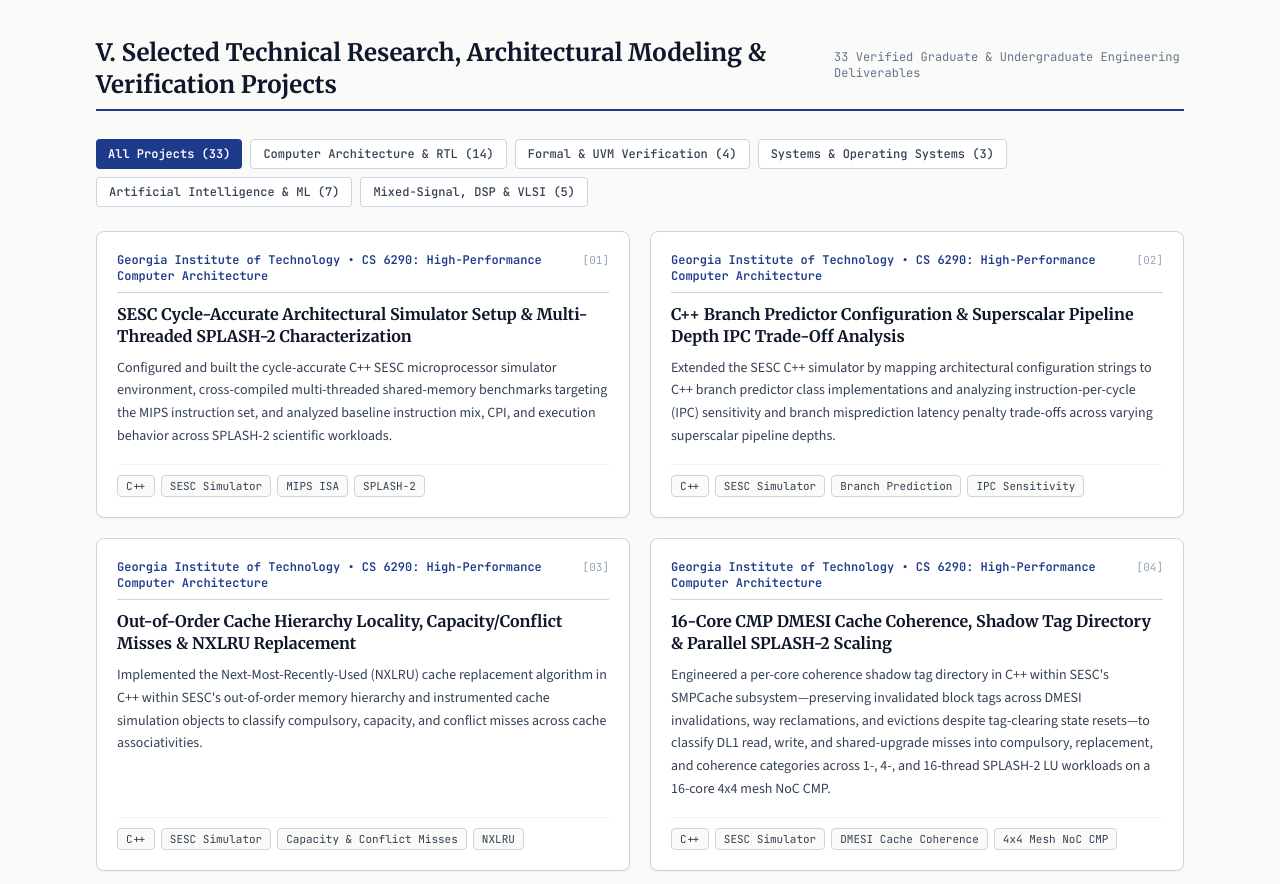
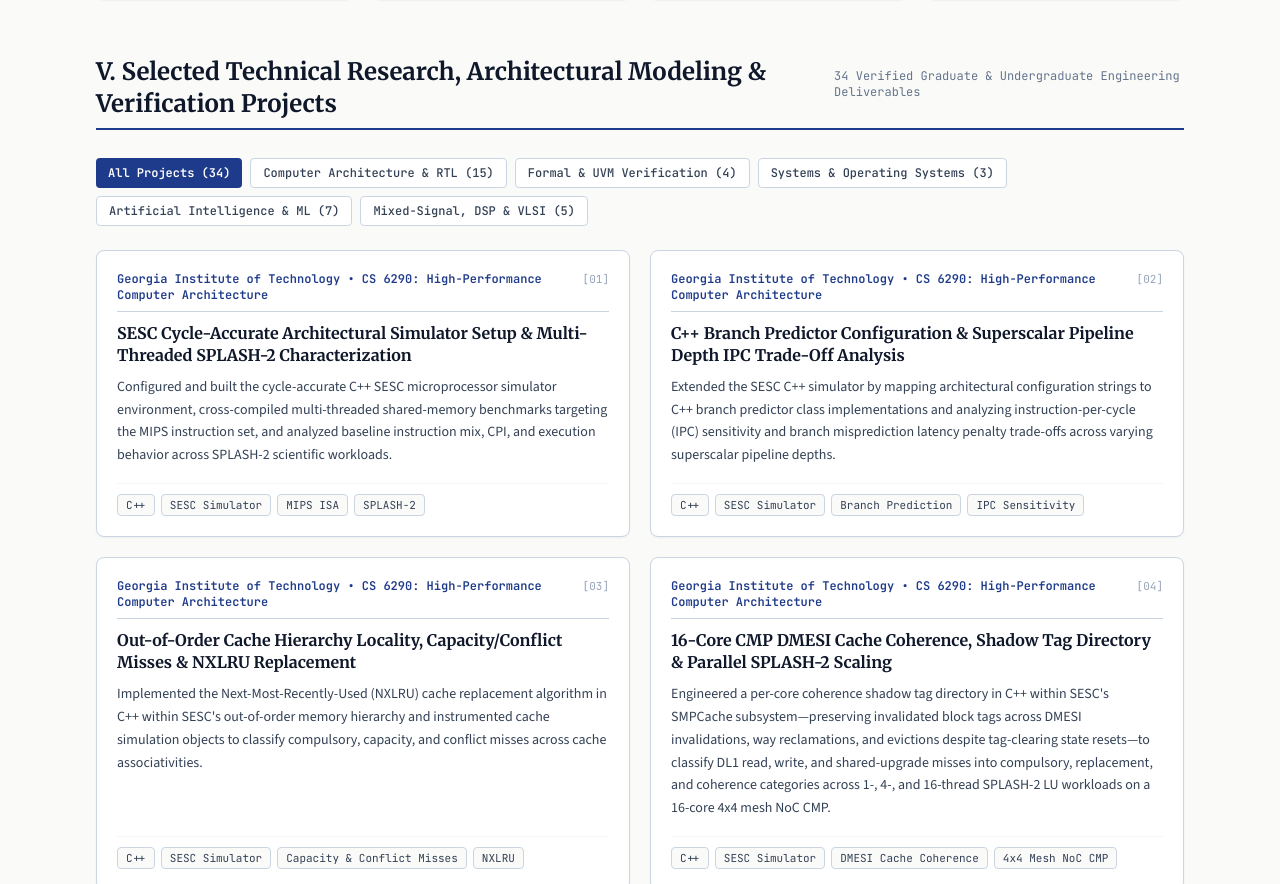
Before and after one commit to davveeeeeee/davveeeeeee.github.io, a plain HTML site: page index.html in a window 1280 px wide. Shown: the part 7274-8158 px from the top of the page. Drawn offline with nearby package versions, Linux system fonts and the light colour scheme.

Commit message:
Update index.html

```diff
--- a/index.html
+++ b/index.html
@@ -836,7 +836,7 @@
             <li><strong>Multi-Core CCX (EPYC &amp; Ryzen) &amp; Arm Cortex-A/X &amp; Neoverse Cores</strong></li>
             <li><strong>Superscalar OoO Pipelines (Fetch, Decode, Rename, ROB, CDB)</strong></li>
             <li><strong>Branch Prediction (2-Bit Moore FSM, BHT, SESC Predictors)</strong></li>
-            <li><strong>L0/L1/L2 Cache Hierarchies &amp; NXLRU Replacement Policy</strong></li>
+            <li><strong>L0/L1/L2 Cache Hierarchies &amp; Replacement Policies (LRU, SRRIP, BRRIP, DRRIP, NXLRU)</strong></li>
             <li><strong>Load/Store Units (LSU), Page Table-Walkers, TLB MMU &amp; ARMv8 PAC</strong></li>
             <li><strong>Interconnects, 2D Mesh NoC &amp; Coherency (AMBA CHI/AXI/AHB, DMESI Directory, MESI)</strong></li>
           </ul>
@@ -882,7 +882,7 @@
 
     <!-- ===================================================================
          SECTION V: SELECTED TECHNICAL RESEARCH, ARCHITECTURAL MODELING & VERIFICATION PROJECTS
-         (All 33 Verified Projects Across Georgia Tech, UCSC, UT Austin, SJSU & UCLA)
+         (All 34 Verified Projects Across Georgia Tech, UCSC, UT Austin, SJSU & UCLA)
          =================================================================== -->
     <section id="section-v" class="scroll-mt-24 lg:scroll-mt-20 space-y-6">
       <div class="academic-rule pb-2 flex flex-col lg:flex-row lg:items-baseline justify-between gap-2">
@@ -890,17 +890,17 @@
           V. Selected Technical Research, Architectural Modeling &amp; Verification Projects
         </h2>
         <span class="font-mono text-xs text-slate-500 dark:text-slate-400">
-          33 Verified Graduate &amp; Undergraduate Engineering Deliverables
+          34 Verified Graduate &amp; Undergraduate Engineering Deliverables
         </span>
       </div>
 
       <!-- Technical Domain Filter Bar -->
       <div class="no-print flex flex-wrap gap-2 pt-1">
         <button onclick="filterProjects('All')" data-filter="All" class="proj-tab px-3 py-1.5 rounded text-xs font-mono font-semibold bg-[#1e3a8a] dark:bg-[#60a5fa] text-white dark:text-slate-950 transition cursor-pointer">
-          All Projects (33)
+          All Projects (34)
         </button>
         <button onclick="filterProjects('Computer Architecture & RTL')" data-filter="Computer Architecture & RTL" class="proj-tab px-3 py-1.5 rounded text-xs font-mono font-medium bg-white dark:bg-[#111827] text-slate-700 dark:text-slate-300 border border-[#cbd5e1] dark:border-slate-700 hover:border-[#1e3a8a] dark:hover:border-[#60a5fa] transition cursor-pointer">
-          Computer Architecture &amp; RTL (14)
+          Computer Architecture &amp; RTL (15)
         </button>
         <button onclick="filterProjects('Formal & UVM Verification')" data-filter="Formal & UVM Verification" class="proj-tab px-3 py-1.5 rounded text-xs font-mono font-medium bg-white dark:bg-[#111827] text-slate-700 dark:text-slate-300 border border-[#cbd5e1] dark:border-slate-700 hover:border-[#1e3a8a] dark:hover:border-[#60a5fa] transition cursor-pointer">
           Formal &amp; UVM Verification (4)
@@ -1012,7 +1012,7 @@
   </footer>
 
   <!-- =====================================================================
-       DATA STORE & INTERACTIVE FILTERING (ALL 33 VERIFIED PROJECTS)
+       DATA STORE & INTERACTIVE FILTERING (ALL 34 VERIFIED PROJECTS)
        ===================================================================== -->
   <script>
     const projectsData = [
@@ -1081,7 +1081,7 @@
         tags: ['C', 'POSIX Threads (pthreads)', 'Mutex Sync', 'Concurrency']
       },
 
-      // 8–14: UC Santa Cruz Silicon Valley Extension
+      // 8–15: UC Santa Cruz Silicon Valley Extension
       {
         num: 8,
         group: 'Computer Architecture & RTL',
@@ -1096,12 +1096,21 @@
         group: 'Computer Architecture & RTL',
         institution: 'UC Santa Cruz Extension',
         course: 'VLSI.X415: High-Performance Computer Architecture',
+        title: 'Synthesizable 4-Way Multi-Policy Cache Replacement Controller RTL (LRU, SRRIP, BRRIP & DRRIP)',
+        description: 'Designed modular 6-submodule synthesizable SystemVerilog RTL for a 4-way single-set cache replacement controller supporting selectable True LRU, SRRIP, BRRIP, and DRRIP policies—implementing 2-bit LRU recency ranks, 2-bit RRPV counters with single-cycle closed-form set aging, bimodal (3,3,3,2) thrash-resistant insertion, and a 4-bit saturating DRRIP PSEL counter trained on leader-set miss events; verified cycle-accurate registered responses, victim evictions, and policy switching via a self-checking assertion testbench in Synopsys VCS and Verdi (37 checks, 0 failures).',
+        tags: ['SystemVerilog RTL', 'LRU / SRRIP / BRRIP / DRRIP', 'DRRIP Set Dueling (PSEL)', 'Synopsys VCS & Verdi']
+      },
+      {
+        num: 10,
+        group: 'Computer Architecture & RTL',
+        institution: 'UC Santa Cruz Extension',
+        course: 'VLSI.X415: High-Performance Computer Architecture',
         title: '2-Bit Saturating Counter Moore FSM Dynamic Branch Predictor in SystemVerilog',
         description: 'Designed and verified a 2-bit saturating counter Moore Finite State Machine (FSM) dynamic branch predictor and Branch History Table (BHT) in SystemVerilog, validating state transitions across Strongly Taken, Weakly Taken, Weakly Not Taken, and Strongly Not Taken regimes.',
         tags: ['SystemVerilog RTL', 'Moore FSM', 'Branch Prediction']
       },
       {
-        num: 10,
+        num: 11,
         group: 'Formal & UVM Verification',
         institution: 'UC Santa Cruz Extension',
         course: 'VLSI.X411: SystemVerilog Assertions & Formal Verification',
@@ -1110,7 +1119,7 @@
         tags: ['SystemVerilog Assertions', 'Synopsys VC-Formal (FPV)', 'Round-Robin Arbiter RTL', 'Deadlock & Liveness']
       },
       {
-        num: 11,
+        num: 12,
         group: 'Formal & UVM Verification',
         institution: 'UC Santa Cruz Extension',
         course: 'VLSI.X410: System & Functional Verification Using UVM',
@@ -1119,7 +1128,7 @@
         tags: ['SystemVerilog', 'UVM & RAL', 'DPI-C', '10G Ethernet MAC']
       },
       {
-        num: 12,
+        num: 13,
         group: 'Formal & UVM Verification',
         institution: 'UC Santa Cruz Extension',
         course: 'VLSI.X400: Advanced Verification with SystemVerilog OOP Testbench',
@@ -1128,7 +1137,7 @@
         tags: ['SystemVerilog OOP', 'Polymorphic Drivers', 'DPI-C', '10G Ethernet MAC']
       },
       {
-        num: 13,
+        num: 14,
         group: 'Computer Architecture & RTL',
         institution: 'UC Santa Cruz Extension',
         course: 'VLSI.X404: Digital Logic Design Using Verilog',
@@ -1137,7 +1146,7 @@
         tags: ['Verilog RTL', 'Synopsys Design Compiler', 'Synchronous FIFO']
       },
       {
-        num: 14,
+        num: 15,
         group: 'Computer Architecture & RTL',
         institution: 'UC Santa Cruz Extension',
         course: 'VLSI.X404: Digital Logic Design Using Verilog',
@@ -1146,9 +1155,9 @@
         tags: ['Verilog RTL', 'Dual-Port SRAM (2R2W)', 'Dual-Clock Memory', 'Synopsys VCS']
       },
 
-      // 15–21: The University of Texas at Austin (All 7 Verified Graded Assignments)
+      // 16–22: The University of Texas at Austin (All 7 Verified Graded Assignments)
       {
-        num: 15,
+        num: 16,
         group: 'AI & Machine Learning',
         institution: 'The University of Texas at Austin',
         course: 'Natural Language Processing with Generative AI',
@@ -1157,7 +1166,7 @@
         tags: ['Python', 'LLMs', 'RAG', 'Vector Embeddings']
       },
       {
-        num: 16,
+        num: 17,
         group: 'AI & Machine Learning',
         institution: 'The University of Texas at Austin',
         course: 'Introduction to Computer Vision',
@@ -1166,7 +1175,7 @@
         tags: ['Python', 'Deep Learning', 'Computer Vision', 'CNNs']
       },
       {
-        num: 17,
+        num: 18,
         group: 'AI & Machine Learning',
         institution: 'The University of Texas at Austin',
         course: 'Model Deployment',
@@ -1175,7 +1184,7 @@
         tags: ['Python', 'Docker', 'Model Serialization', 'ML Deployment']
       },
       {
-        num: 18,
+        num: 19,
         group: 'AI & Machine Learning',
         institution: 'The University of Texas at Austin',
         course: 'Introduction to Neural Networks',
@@ -1184,7 +1193,7 @@
         tags: ['Python', 'Deep Neural Networks', 'Sensor Telemetry', 'Predictive Maintenance']
       },
       {
-        num: 19,
+        num: 20,
         group: 'AI & Machine Learning',
         institution: 'The University of Texas at Austin',
         course: 'Advanced Machine Learning',
@@ -1193,7 +1202,7 @@
         tags: ['Python', 'XGBoost', 'Random Forest', 'Ensemble ML']
       },
       {
-        num: 20,
+        num: 21,
         group: 'AI & Machine Learning',
         institution: 'The University of Texas at Austin',
         course: 'Machine Learning',
@@ -1202,7 +1211,7 @@
         tags: ['Python', 'Scikit-Learn', 'Decision Trees', 'Classification']
       },
       {
-        num: 21,
+        num: 22,
         group: 'AI & Machine Learning',
         institution: 'The University of Texas at Austin',
         course: 'Python Foundations',
@@ -1211,9 +1220,9 @@
         tags: ['Python', 'NumPy & Pandas', 'Statistical EDA', 'Data Visualization']
       },
 
-      // 22–28: San José State University (M.S. EE Graduate Projects)
+      // 23–29: San José State University (M.S. EE Graduate Projects)
       {
-        num: 22,
+        num: 23,
         group: 'Computer Architecture & RTL',
         institution: 'San José State University',
         course: 'M.S. in Electrical Engineering',
@@ -1222,7 +1231,7 @@
         tags: ['C++', 'Verilog', 'Cadence Virtuoso', 'Verilog-A']
       },
       {
-        num: 23,
+        num: 24,
         group: 'Computer Architecture & RTL',
         institution: 'San José State University',
         course: 'M.S. in Electrical Engineering',
@@ -1231,7 +1240,7 @@
         tags: ['Quantum Computing', 'MIPS Architecture', 'Quantum Logic Gates']
       },
       {
-        num: 24,
+        num: 25,
         group: 'Formal & UVM Verification',
         institution: 'San José State University',
         course: 'M.S. in Electrical Engineering',
@@ -1240,7 +1249,7 @@
         tags: ['SystemVerilog Assertions', 'AMBA AHB', 'Synopsys Design Vision']
       },
       {
-        num: 25,
+        num: 26,
         group: 'Computer Architecture & RTL',
         institution: 'San José State University',
         course: 'M.S. in Electrical Engineering',
@@ -1249,7 +1258,7 @@
         tags: ['Verilog HDL', 'ARM Thumb ISA', 'Assembly Verification']
       },
       {
-        num: 26,
+        num: 27,
         group: 'Computer Architecture & RTL',
         institution: 'San José State University',
         course: 'M.S. in Electrical Engineering',
@@ -1258,7 +1267,7 @@
         tags: ['Verilog HDL', 'Computer Arithmetic', 'PPA Analysis']
       },
       {
-        num: 27,
+        num: 28,
         group: 'Computer Architecture & RTL',
         institution: 'San José State University',
         course: 'M.S. in Electrical Engineering',
@@ -1267,7 +1276,7 @@
         tags: ['Verilog RTL', 'Wireless MAC', 'Synopsys Design Vision']
       },
       {
-        num: 28,
+        num: 29,
         group: 'Computer Architecture & RTL',
         institution: 'San José State University',
         course: 'M.S. in Electrical Engineering',
@@ -1276,9 +1285,9 @@
         tags: ['Verilog RTL', 'Floating-Point Arithmetic', 'Synopsys VCS']
       },
 
-      // 29–33: University of California, Los Angeles (UCLA B.S. EE Projects)
+      // 30–34: University of California, Los Angeles (UCLA B.S. EE Projects)
       {
-        num: 29,
+        num: 30,
         group: 'Mixed-Signal, DSP & VLSI',
         institution: 'UCLA',
         course: 'B.S. in Electrical Engineering (IC Design)',
@@ -1287,7 +1296,7 @@
         tags: ['CMOS IC Design', 'Transistor Sizing', 'Physical Layout & Extraction']
       },
       {
-        num: 30,
+        num: 31,
         group: 'Mixed-Signal, DSP & VLSI',
         institution: 'UCLA',
         course: 'B.S. in Electrical Engineering',
@@ -1296,7 +1305,7 @@
         tags: ['Power Electronics', 'SPICE Modeling', 'PWM Control']
       },
       {
-        num: 31,
+        num: 32,
         group: 'Mixed-Signal, DSP & VLSI',
         institution: 'UCLA',
         course: 'B.S. in Electrical Engineering',
@@ -1305,7 +1314,7 @@
         tags: ['Control Systems', 'Nonlinear Circuits', 'Discrete-Time Control']
       },
       {
-        num: 32,
+        num: 33,
         group: 'Mixed-Signal, DSP & VLSI',
         institution: 'UCLA',
         course: 'B.S. in Electrical Engineering',
@@ -1314,7 +1323,7 @@
         tags: ['MATLAB', 'Digital Signal Processing', '2D Fourier Transform']
       },
       {
-        num: 33,
+        num: 34,
         group: 'Mixed-Signal, DSP & VLSI',
         institution: 'UCLA',
         course: 'B.S. in Electrical Engineering',
@@ -1399,7 +1408,7 @@
         if (label) label.textContent = 'Dark Mode';
       }
 
-      // Force synchronous layout reflow so all 33 cards and light-mode rules settle before snapshot
+      // Force synchronous layout reflow so all 34 cards and light-mode rules settle before snapshot
       void document.documentElement.offsetHeight;
     }
 
```
